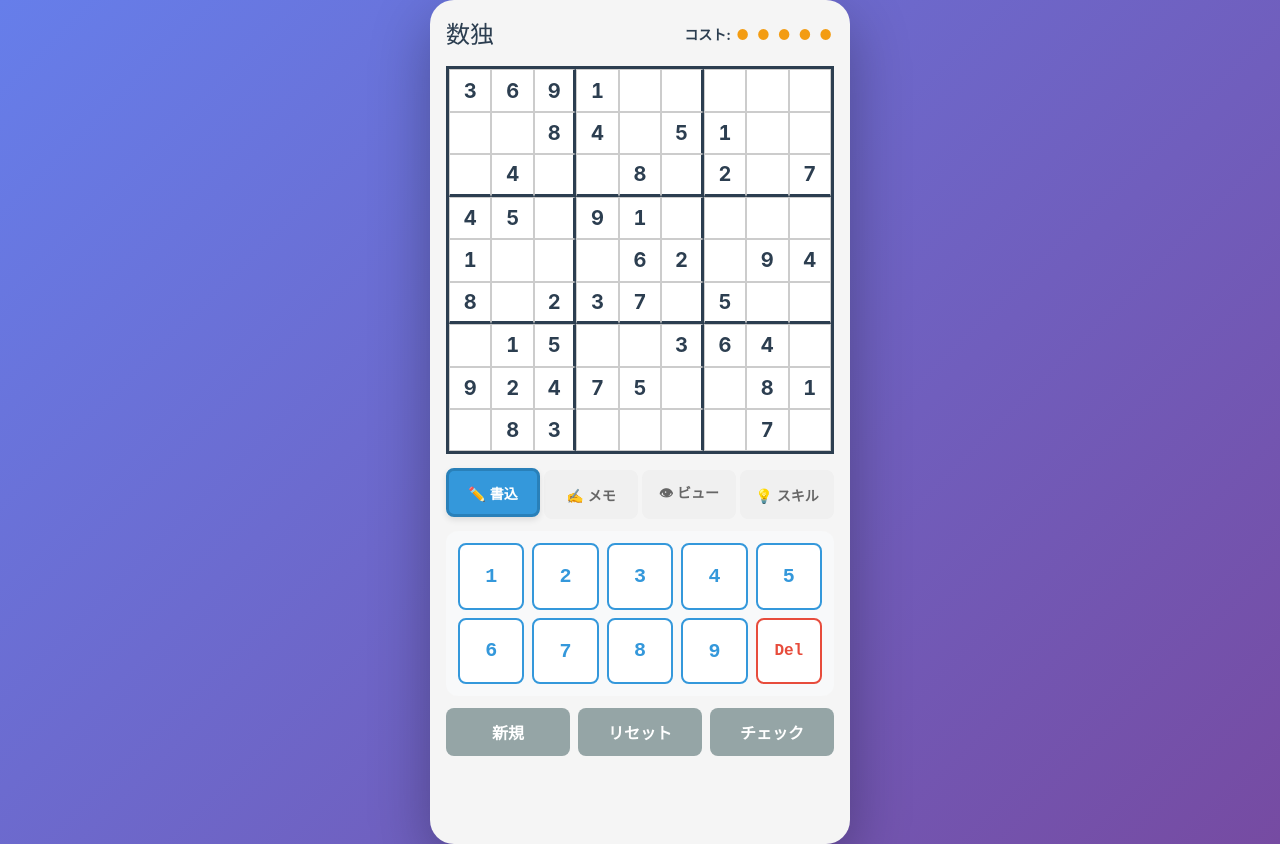
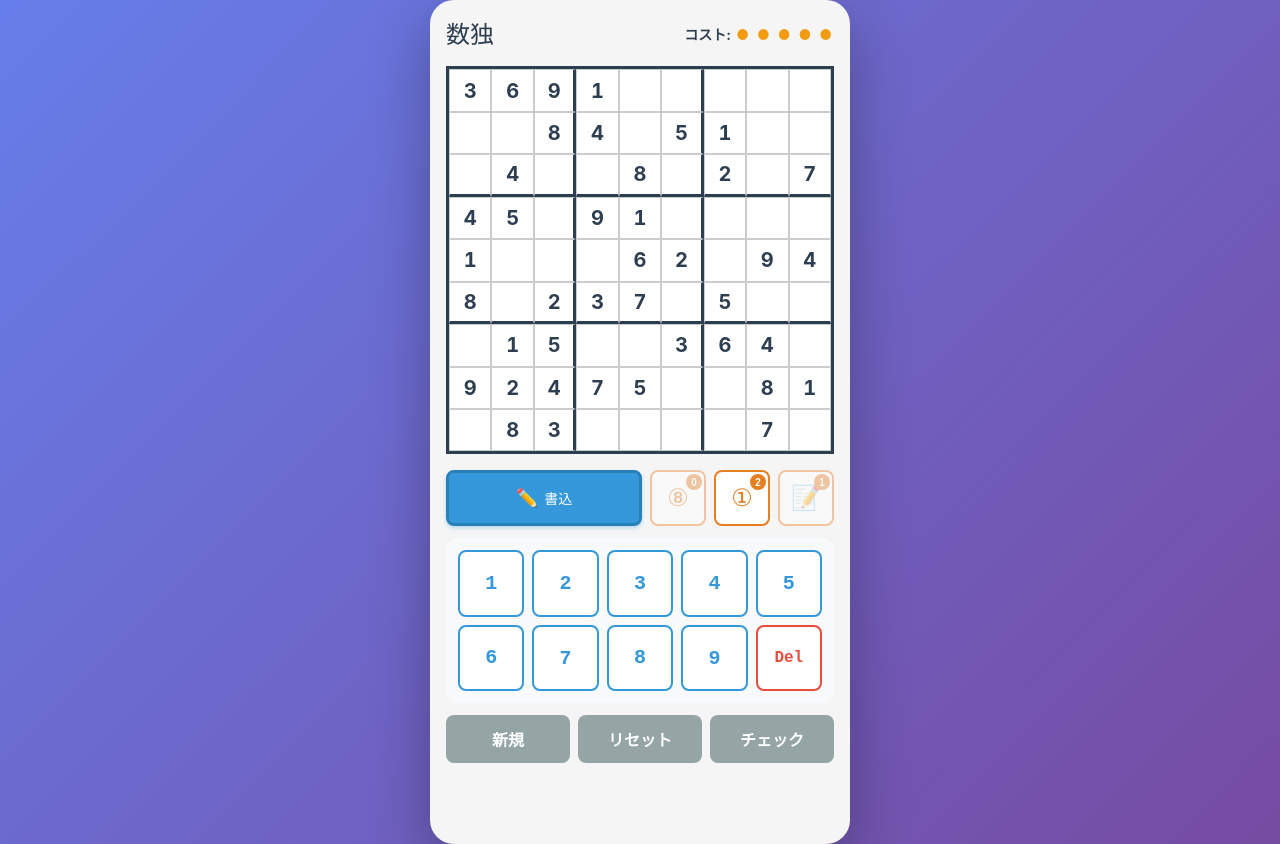
Before and after one commit to milky1210/sudoku_web, a Vue app in the folder app/: page / in a window 1280 px wide. Built offline with nearby package versions, Linux system fonts and the light colour scheme; the HTML template or start-up script is replaced by a standard one.

Commit message:
feat: Refactor mode and skill selection UI, update related tests

```diff
--- a/app/src/components/ModeSelector.vue
+++ b/app/src/components/ModeSelector.vue
@@ -1,94 +1,312 @@
 <template>
-  <div class="mode-tabs">
+  <div class="mode-and-skills">
+    <!-- モード切り替えボタン -->
     <button
-      @click="store.setMode('write')"
-      :class="['mode-tab', 'write', { active: store.currentMode === 'write' }]"
+      @click="toggleMode"
+      :class="['mode-button', store.currentMode]"
     >
-      ✏️ 書込
+      <span class="mode-icon">{{ modeIcon }}</span>
+      <span class="mode-text">{{ modeText }}</span>
     </button>
+
+    <!-- スキルボタン -->
     <button
-      @click="store.setMode('memo')"
-      :class="['mode-tab', 'memo', { active: store.currentMode === 'memo' }]"
+      v-for="skill in store.skills"
+      :key="skill.id"
+      @click="handleSkillClick(skill.id)"
+      @mousedown="startLongPress(skill)"
+      @mouseup="cancelLongPress"
+      @mouseleave="cancelLongPress"
+      @touchstart.prevent="startLongPress(skill)"
+      @touchend="cancelLongPress"
+      @touchcancel="cancelLongPress"
+      :disabled="isSkillDisabled(skill)"
+      :class="['skill-btn', `skill-${skill.id}`]"
     >
-      ✍️ メモ
+      <span class="skill-icon">{{ getSkillIcon(skill.id) }}</span>
+      <span class="skill-cost">{{ skill.cost }}</span>
     </button>
-    <button
-      @click="store.setMode('view')"
-      :class="['mode-tab', 'view', { active: store.currentMode === 'view' }]"
-    >
-      👁 ビュー
-    </button>
-    <button
-      @click="store.setMode('skill')"
-      :class="['mode-tab', 'skill', { active: store.currentMode === 'skill' }]"
-    >
-      💡 スキル
-    </button>
+
+    <!-- 長押しツールチップ -->
+    <div v-if="showTooltip" class="tooltip">
+      <div class="tooltip-name">{{ tooltipSkill?.name }}</div>
+      <div class="tooltip-desc">{{ tooltipSkill?.description }}</div>
+      <div class="tooltip-cost">コスト: {{ tooltipSkill?.cost }}</div>
+    </div>
   </div>
 </template>
 
 <script setup lang="ts">
-import { useSudokuStore } from '@/stores/sudoku'
+import { ref, computed } from 'vue'
+import { useSudokuStore, type Skill } from '@/stores/sudoku'
 
 const store = useSudokuStore()
+
+const showTooltip = ref(false)
+const tooltipSkill = ref<Skill | null>(null)
+let longPressTimer: number | null = null
+
+const toggleMode = () => {
+  if (store.currentMode === 'write') {
+    store.setMode('memo')
+  } else {
+    store.setMode('write')
+  }
+}
+
+const modeIcon = computed(() => {
+  return store.currentMode === 'write' ? '✏️' : '✍️'
+})
+
+const modeText = computed(() => {
+  return store.currentMode === 'write' ? '書込' : 'メモ'
+})
+
+const isSkillDisabled = (skill: Skill): boolean => {
+  if (skill.cost > store.cost) return true
+  switch (skill.id) {
+    case 'auto89':
+      // 残り1マスの箇所があるか直接チェック
+      if (!store.grid || store.grid.length === 0) return true
+      return !hasOneCellGap()
+    case 'memoN':
+      return store.selectedNumber === null
+    default:
+      return false
+  }
+}
+
+const hasOneCellGap = (): boolean => {
+  if (!store.grid || store.grid.length === 0) return false
+
+  // 各行をチェック
+  for (let i = 0; i < 9; i++) {
+    let emptyCount = 0
+    for (let j = 0; j < 9; j++) {
+      if (store.grid[i * 9 + j].value === null) emptyCount++
+    }
+    if (emptyCount === 1) return true
+  }
+
+  // 各列をチェック
+  for (let i = 0; i < 9; i++) {
+    let emptyCount = 0
+    for (let j = 0; j < 9; j++) {
+      if (store.grid[j * 9 + i].value === null) emptyCount++
+    }
+    if (emptyCount === 1) return true
+  }
+
+  // 各ブロックをチェック
+  for (let blockRow = 0; blockRow < 3; blockRow++) {
+    for (let blockCol = 0; blockCol < 3; blockCol++) {
+      let emptyCount = 0
+      for (let i = 0; i < 3; i++) {
+        for (let j = 0; j < 3; j++) {
+          const row = blockRow * 3 + i
+          const col = blockCol * 3 + j
+          if (store.grid[row * 9 + col].value === null) emptyCount++
+        }
+      }
+      if (emptyCount === 1) return true
+    }
+  }
+
+  return false
+}
+
+const getSkillIcon = (skillId: string): string => {
+  switch (skillId) {
+    case 'auto89':
+      return '⑧'
+    case 'autoSingle':
+      return '①'
+    case 'memoN':
+      return '📝'
+    default:
+      return '💡'
+  }
+}
+
+const handleSkillClick = (skillId: string) => {
+  if (!showTooltip.value) {
+    store.useSkill(skillId)
+  }
+}
+
+const startLongPress = (skill: Skill) => {
+  longPressTimer = window.setTimeout(() => {
+    tooltipSkill.value = skill
+    showTooltip.value = true
+  }, 500) as unknown as number
+}
+
+const cancelLongPress = () => {
+  if (longPressTimer !== null) {
+    clearTimeout(longPressTimer)
+    longPressTimer = null
+  }
+  showTooltip.value = false
+  tooltipSkill.value = null
+}
 </script>
 
 <style scoped>
-.mode-tabs {
-  display: grid;
-  grid-template-columns: repeat(4, 1fr);
-  gap: 4px;
+.mode-and-skills {
+  display: flex;
+  gap: 8px;
   width: 100%;
   max-width: 380px;
   margin-bottom: 12px;
+  position: relative;
 }
 
-.mode-tab {
-  padding: 10px 8px;
+.mode-button {
+  flex: 1;
+  padding: 12px 16px;
   font-size: 14px;
   font-weight: bold;
-  border: 2px solid transparent;
+  border: 3px solid transparent;
   border-radius: 8px;
-  background-color: #f0f0f0;
-  color: #666;
   cursor: pointer;
   transition: all 0.2s;
   touch-action: manipulation;
   -webkit-tap-highlight-color: transparent;
+  display: flex;
+  align-items: center;
+  justify-content: center;
+  gap: 6px;
 }
 
-.mode-tab.active {
-  border-width: 3px;
-  transform: translateY(-2px);
-  box-shadow: 0 3px 6px rgba(0, 0, 0, 0.1);
-}
-
-.mode-tab.write.active {
+.mode-button.write {
   background-color: #3498db;
   border-color: #2980b9;
   color: white;
+  box-shadow: 0 2px 4px rgba(52, 152, 219, 0.3);
 }
 
-.mode-tab.memo.active {
+.mode-button.memo {
   background-color: #2ecc71;
   border-color: #27ae60;
   color: white;
+  box-shadow: 0 2px 4px rgba(46, 204, 113, 0.3);
 }
 
-.mode-tab.view.active {
-  background-color: #95a5a6;
-  border-color: #7f8c8d;
+.mode-button:active {
+  transform: translateY(1px);
+  box-shadow: 0 1px 2px rgba(0, 0, 0, 0.2);
+}
+
+.mode-icon {
+  font-size: 18px;
+}
+
+.mode-text {
+  font-size: 14px;
+}
+
+.skill-btn {
+  width: 56px;
+  height: 56px;
+  font-size: 20px;
+  font-weight: bold;
+  border: 2px solid #e67e22;
+  border-radius: 8px;
+  background-color: white;
+  color: #e67e22;
+  cursor: pointer;
+  transition: all 0.15s;
+  touch-action: manipulation;
+  -webkit-tap-highlight-color: transparent;
+  display: flex;
+  flex-direction: column;
+  align-items: center;
+  justify-content: center;
+  gap: 2px;
+  position: relative;
+  flex-shrink: 0;
+}
+
+.skill-btn:active {
+  transform: scale(0.95);
+  background-color: #e67e22;
   color: white;
 }
 
-.mode-tab.skill.active {
+.skill-btn:disabled {
+  opacity: 0.4;
+  cursor: not-allowed;
+  pointer-events: none;
+}
+
+.skill-icon {
+  font-size: 24px;
+  line-height: 1;
+}
+
+.skill-cost {
+  font-size: 10px;
+  font-weight: bold;
   background-color: #e67e22;
-  border-color: #d35400;
   color: white;
+  border-radius: 50%;
+  width: 16px;
+  height: 16px;
+  display: flex;
+  align-items: center;
+  justify-content: center;
+  position: absolute;
+  top: 2px;
+  right: 2px;
+}
+
+.tooltip {
+  position: absolute;
+  bottom: 100%;
+  left: 50%;
+  transform: translateX(-50%);
+  background-color: rgba(0, 0, 0, 0.9);
+  color: white;
+  padding: 12px 16px;
+  border-radius: 8px;
+  margin-bottom: 8px;
+  z-index: 1000;
+  min-width: 200px;
+  max-width: 300px;
+  box-shadow: 0 4px 12px rgba(0, 0, 0, 0.3);
+  pointer-events: none;
+}
+
+.tooltip::after {
+  content: '';
+  position: absolute;
+  top: 100%;
+  left: 50%;
+  transform: translateX(-50%);
+  border: 8px solid transparent;
+  border-top-color: rgba(0, 0, 0, 0.9);
+}
+
+.tooltip-name {
+  font-size: 14px;
+  font-weight: bold;
+  margin-bottom: 4px;
+}
+
+.tooltip-desc {
+  font-size: 12px;
+  margin-bottom: 6px;
+  line-height: 1.4;
+}
+
+.tooltip-cost {
+  font-size: 11px;
+  color: #ffa726;
+  font-weight: bold;
 }
 
 @media (min-width: 768px) {
-  .mode-tabs {
+  .mode-and-skills {
     max-width: 420px;
   }
 }
--- a/app/src/components/NumberPad.vue
+++ b/app/src/components/NumberPad.vue
@@ -1,5 +1,5 @@
 <template>
-  <div v-if="store.currentMode !== 'view'" class="number-panel">
+  <div class="number-panel">
     <button
       v-for="num in 9"
       :key="num"
@@ -73,8 +73,6 @@ const store = useSudokuStore()
   border-color: #bbb;
 }
 
-/* Prevent disabled buttons inside overlays from intercepting pointer events
-   so underlying controls (e.g. footer buttons) can still receive clicks. */
 .number-panel .number-btn:disabled {
   pointer-events: none;
 }
--- a/app/src/components/SkillPanel.vue
+++ b/app/src/components/SkillPanel.vue
@@ -1,5 +1,5 @@
 <template>
-  <div v-if="store.currentMode === 'skill'" class="skill-panel">
+  <div v-if="false" class="skill-panel">
     <h3>スキル一覧</h3>
     <button
       v-for="skill in store.skills"
--- a/app/src/components/SudokuGrid.vue
+++ b/app/src/components/SudokuGrid.vue
@@ -14,14 +14,11 @@
     <!-- 盤面 -->
     <SudokuBoard />
 
-    <!-- モード切り替えタブ -->
+    <!-- モード切り替えボタン -->
     <ModeSelector />
 
-    <!-- 数字パッド -->
+    <!-- 数字パッド（スキルボタン含む） -->
     <NumberPad />
-
-    <!-- スキル一覧 -->
-    <SkillPanel />
 
     <!-- コントロールボタン -->
     <GameControls />
@@ -37,7 +34,6 @@ import { useSudokuStore } from '@/stores/sudoku'
 import SudokuBoard from './SudokuBoard.vue'
 import ModeSelector from './ModeSelector.vue'
 import NumberPad from './NumberPad.vue'
-import SkillPanel from './SkillPanel.vue'
 import GameControls from './GameControls.vue'
 
 const store = useSudokuStore()
--- a/app/src/stores/sudoku.ts
+++ b/app/src/stores/sudoku.ts
@@ -1,7 +1,7 @@
 import { defineStore } from 'pinia'
 import { ref, computed } from 'vue'
 
-export type Mode = 'write' | 'memo' | 'view' | 'skill'
+export type Mode = 'write' | 'memo'
 
 export interface Cell {
   value: number | null
@@ -40,7 +40,7 @@ export const useSudokuStore = defineStore('sudoku', () => {
     {
       id: 'auto89',
       name: '残り1マス埋め',
-      cost: 1,
+      cost: 0,
       description: '8個埋まっている行・列・ブロックの残り1マスを自動入力'
     },
     {
@@ -257,7 +257,6 @@ export const useSudokuStore = defineStore('sudoku', () => {
     }
 
     // 空のセルの場合
-    if (currentMode.value === 'view') return
     selectedCell.value = index
   }
 
@@ -292,11 +291,9 @@ export const useSudokuStore = defineStore('sudoku', () => {
       if (selectedCell.value === -1) return
       toggleMemoInCell(num)
       saveHistory()
-    } else if (currentMode.value === 'view') {
-      selectedNumber.value = num
-    } else if (currentMode.value === 'skill') {
-      selectedNumber.value = num
     }
+    // 数字選択状態を更新
+    selectedNumber.value = num
   }
 
   const clearCell = (): void => {
```
Also changed, not shown: 1 other file (tests, documents, lock files or other folders).
